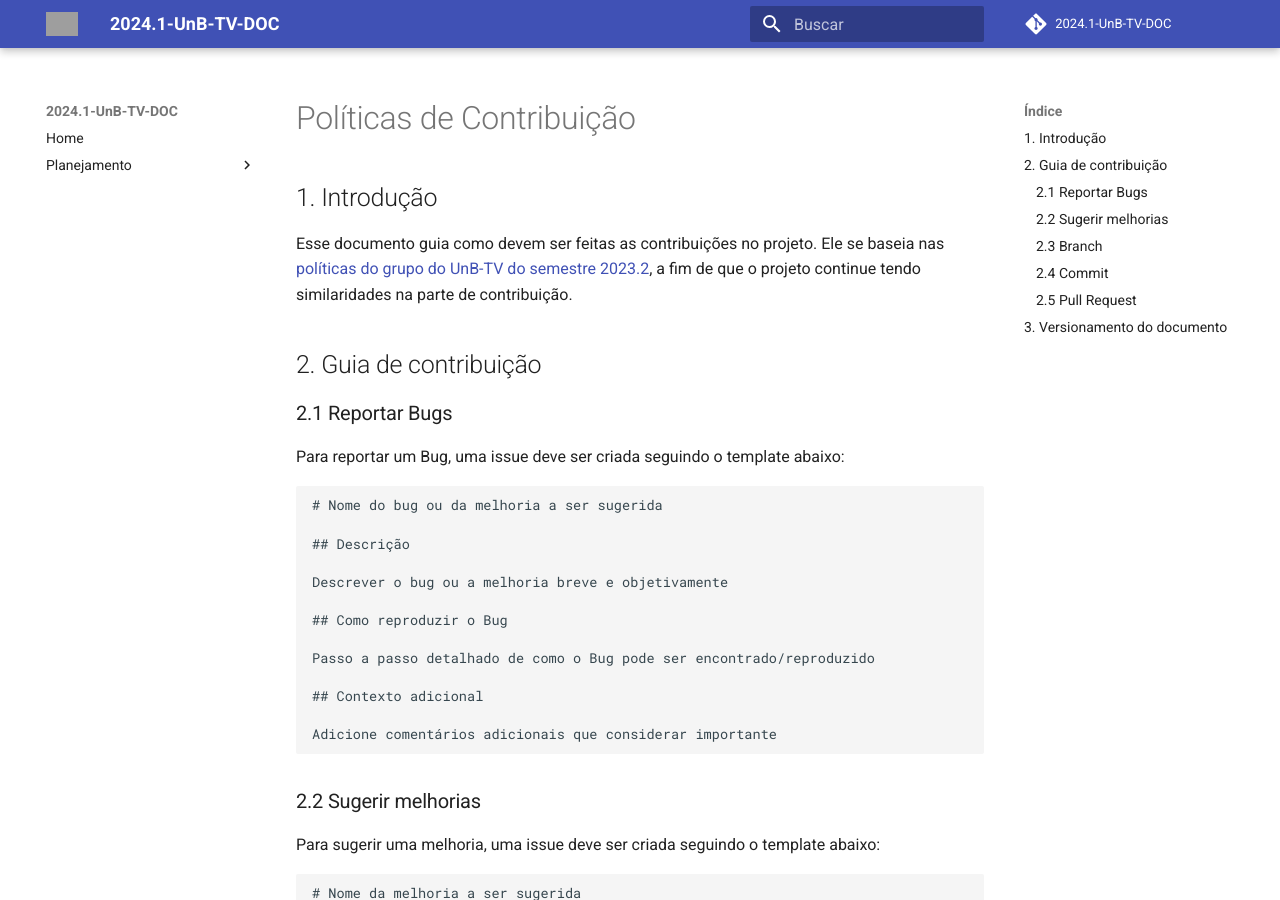
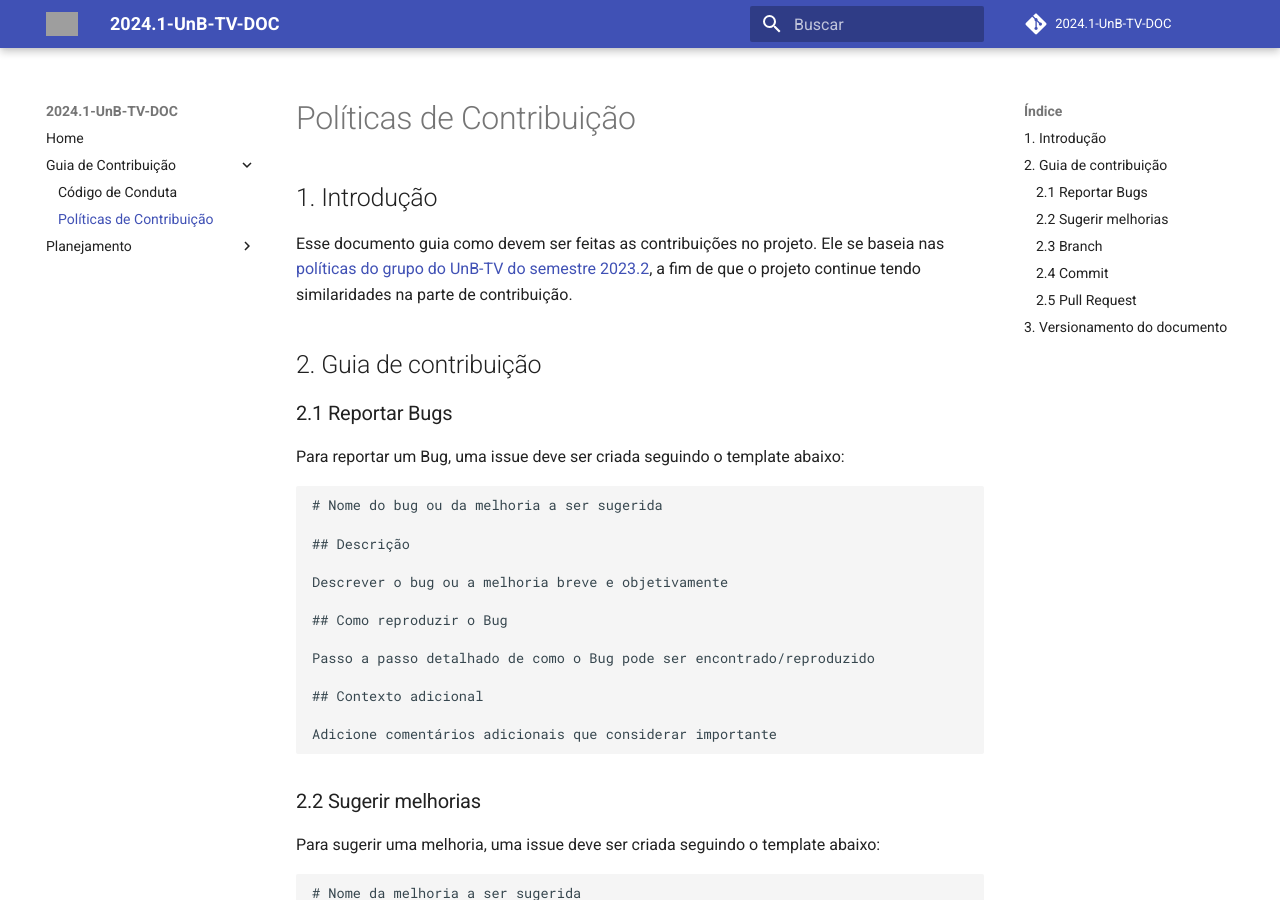
Before and after one commit to fga-eps-mds/2024.1-UnB-TV-DOC, an MkDocs documentation site: the page built from docs/contribuicao/PoliticasContribuicao.md, in a window 1280 px wide and 900 px high. Built offline with MkDocs 1.6.1 and Material for MkDocs 9.7.7, drawn with Linux system fonts in a browser that asks for light colours; comment, search, counter and statistics services are not loaded; grey boxes are pictures that could not be loaded.

Commit message:
Correcao da SideBar

```diff
--- a/mkdocs.yml
+++ b/mkdocs.yml
@@ -5,7 +5,11 @@ repo_url: 'https://github.com/fga-eps-mds/2024.1-UnB-TV-DOC'
 
 nav:
   - Home: index.md
+  - Guia de Contribuição:
+    - Código de Conduta: contribuicao/CodigoConduta.md
+    - Políticas de Contribuição: contribuicao/PoliticasContribuicao.md
   - Planejamento:
+    - Metodologias: planejamento/Metodologias.md
     - Plano de Comunicação: planejamento/PlanoComunicacao.md
 
 theme:
```
